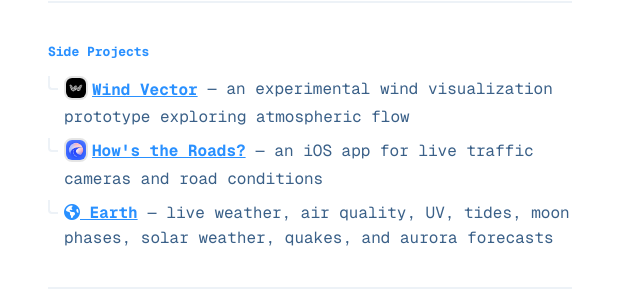
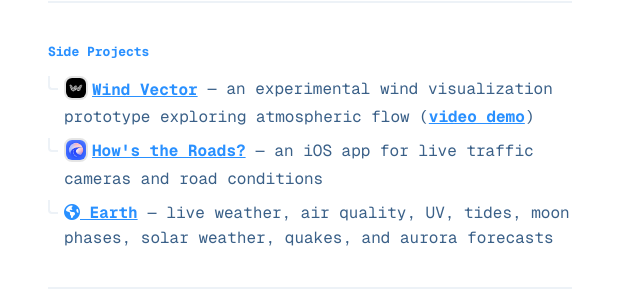
Before and after one commit to 0xblz/blaze-design, a Jekyll site: the page built from index.html, in a window 1280 px wide. Shown: the part 1522-1822 px from the top of the page, without its empty margins (0-640 px from the left). Built offline with Jekyll 4.4.1, drawn with Linux system fonts in a browser that asks for light colours; nearby versions of some CDN libraries.

Commit message:
added video demo link

```diff
--- a/index.html
+++ b/index.html
@@ -67,7 +67,7 @@ js: index
 <hr>
 <h2 class="small">Side Projects</h2>
 <ul class="projects">
-    <li><a href="https://wind-vector.blaze.design/" target="_blank"><img src="/assets/images/wind.png" alt="Wind Vector">Wind Vector</a> — an experimental wind visualization prototype exploring atmospheric flow</li>
+    <li><a href="https://wind-vector.blaze.design/" target="_blank"><img src="/assets/images/wind.png" alt="Wind Vector">Wind Vector</a> — an experimental wind visualization prototype exploring atmospheric flow (<a href="https://x.com/0xblz/status/2024236010796695675" target="_blank">video demo</a>)</li>
     <li><a href="https://apps.apple.com/us/app/hows-the-roads/id6742173400" target="_blank"><img src="/assets/images/roads.png" alt="How's the Roads?">How's the Roads?</a> — an iOS app for live traffic cameras and road conditions</li>
     <li><a href="https://earth.blaze.design/" target="_blank"><i class="fa-solid fa-earth-americas"></i> Earth</a> — live weather, air quality, UV, tides, moon phases, solar weather, quakes, and aurora forecasts</li>
 </ul>
```
